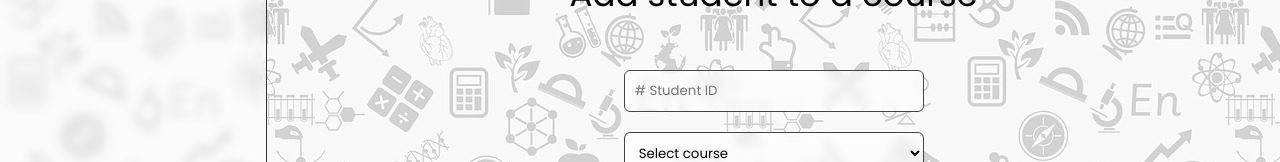
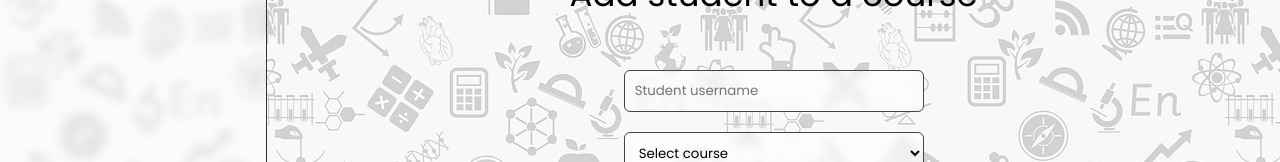
Before and after one commit to 18jad/edu-lab, a React (Create React App) app in the folder frontend/: page /instructor/dashboard/students in a window 1280 px wide. Shown: the part 320-482 px from the top of the page. Built offline with nearby package versions, Linux system fonts and the light colour scheme; sample sign-in values are in the browser's storage.

Commit message:
[Fix]: Fixed typo in student username input

```diff
--- a/frontend/src/pages/InstructorStudents.tsx
+++ b/frontend/src/pages/InstructorStudents.tsx
@@ -14,7 +14,7 @@ const InstructorStudents = () => {
               <input
                 type='text'
                 className={styles.input}
-                placeholder='# Student ID'
+                placeholder='Student username'
                 autoComplete='off'
                 spellCheck='false'
                 required
```
